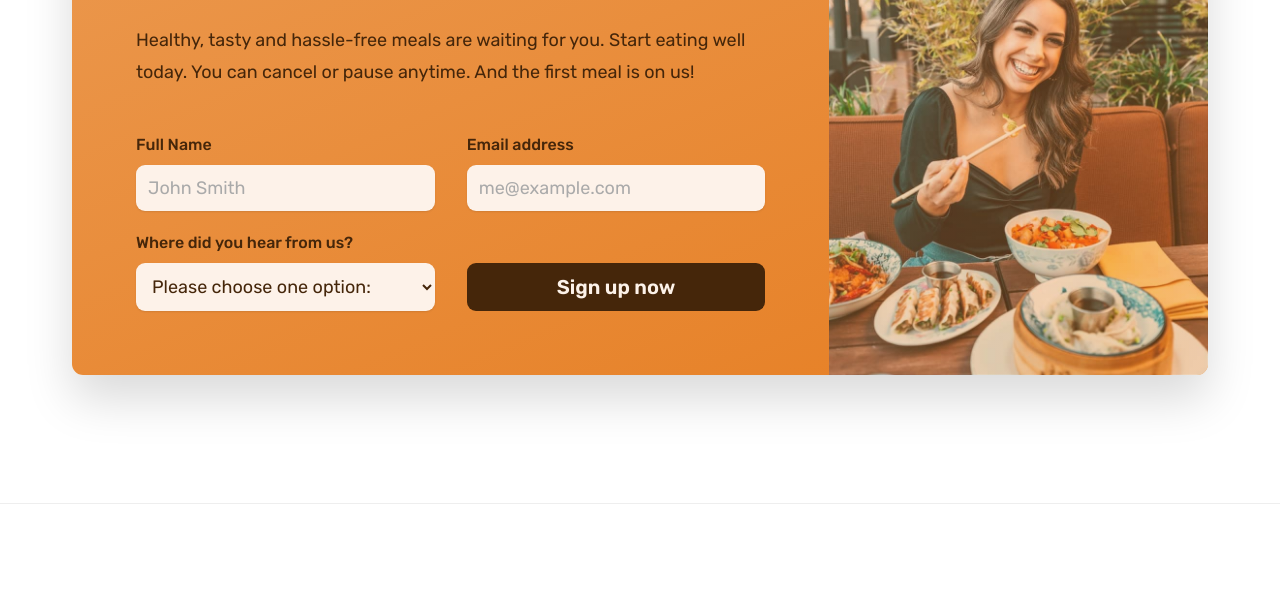
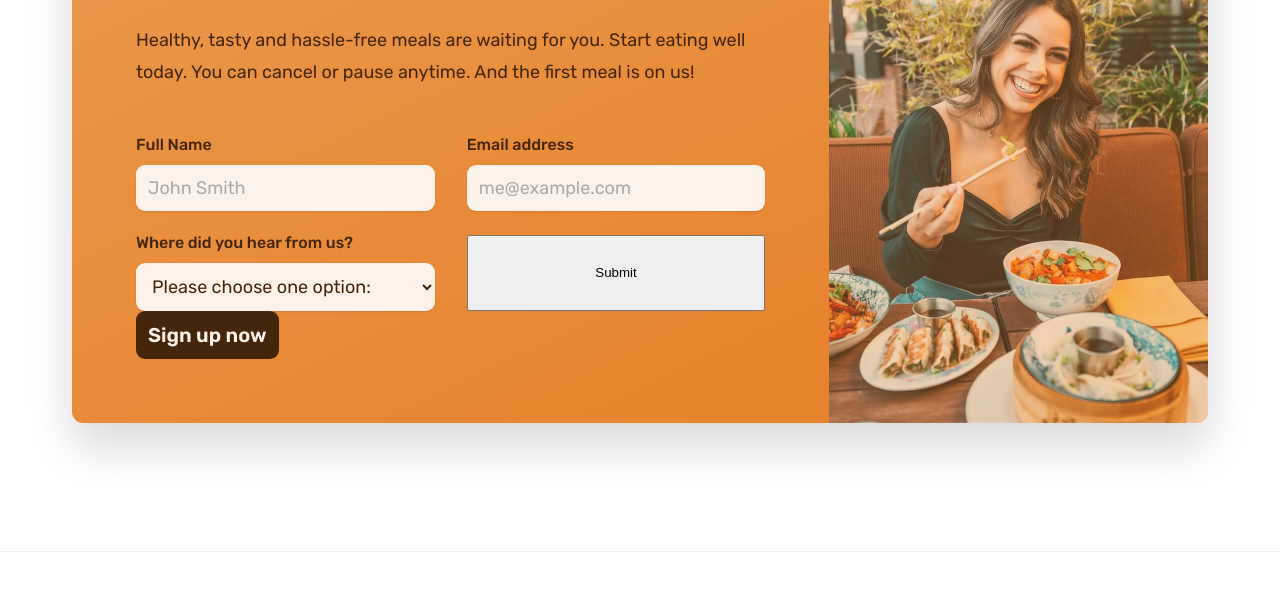
Before and after one commit to PrinceDogra01/MealOrdering, a plain HTML site: page index.html in a window 1280 px wide. Shown: the part 6780-7390 px from the top of the page. Drawn offline with nearby package versions, Linux system fonts and the light colour scheme; some packages are replaced by stand-ins of ours; a script that the page names is missing.

Commit message:
form updated

```diff
--- a/index.html
+++ b/index.html
@@ -592,9 +592,9 @@
                 eating well today. You can cancel or pause anytime. And the
                 first meal is on us!
               </p>
+              <form class="cta-form" name="sign-up" method="POST" data-netlify="true">
+                <input type="hidden" name="form-name" value="sign-up" />
 
-              <form class="cta-form" name="sign-up" method="POST" netlify>
-                <input type="hidden" name="form-name" value="sign-up" />
                 <div>
                   <label for="full-name">Full Name</label>
                   <input
@@ -605,6 +605,7 @@
                     required
                   />
                 </div>
+
                 <div>
                   <label for="email">Email address</label>
                   <input
@@ -615,6 +616,7 @@
                     required
                   />
                 </div>
+
                 <div>
                   <label for="select-where">Where did you hear from us?</label>
                   <select id="select-where" name="select-where" required>
@@ -626,6 +628,10 @@
                     <option value="others">Others</option>
                   </select>
                 </div>
+
+                <button type="submit">Submit</button>
+              </form>
+
                 <button type="submit" class="btn btn--form">Sign up now</button>
               </form>
 
```
